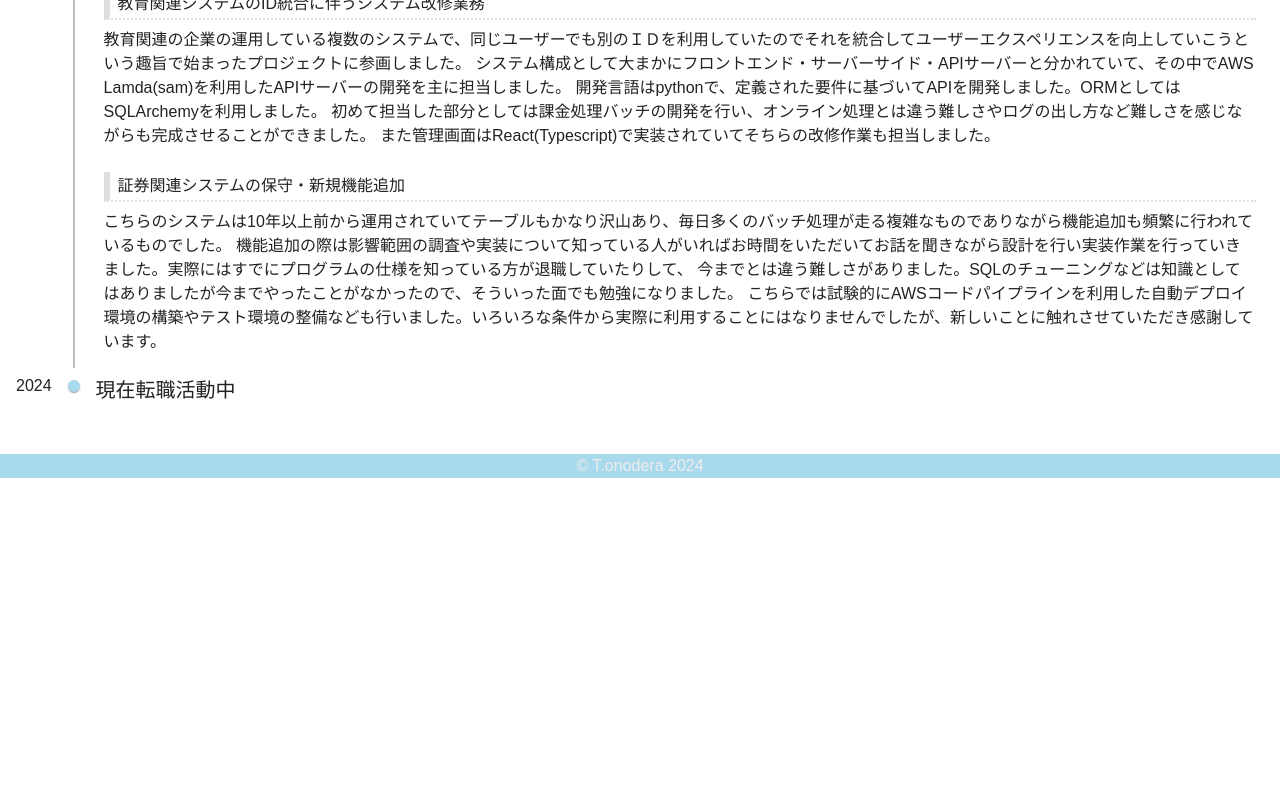
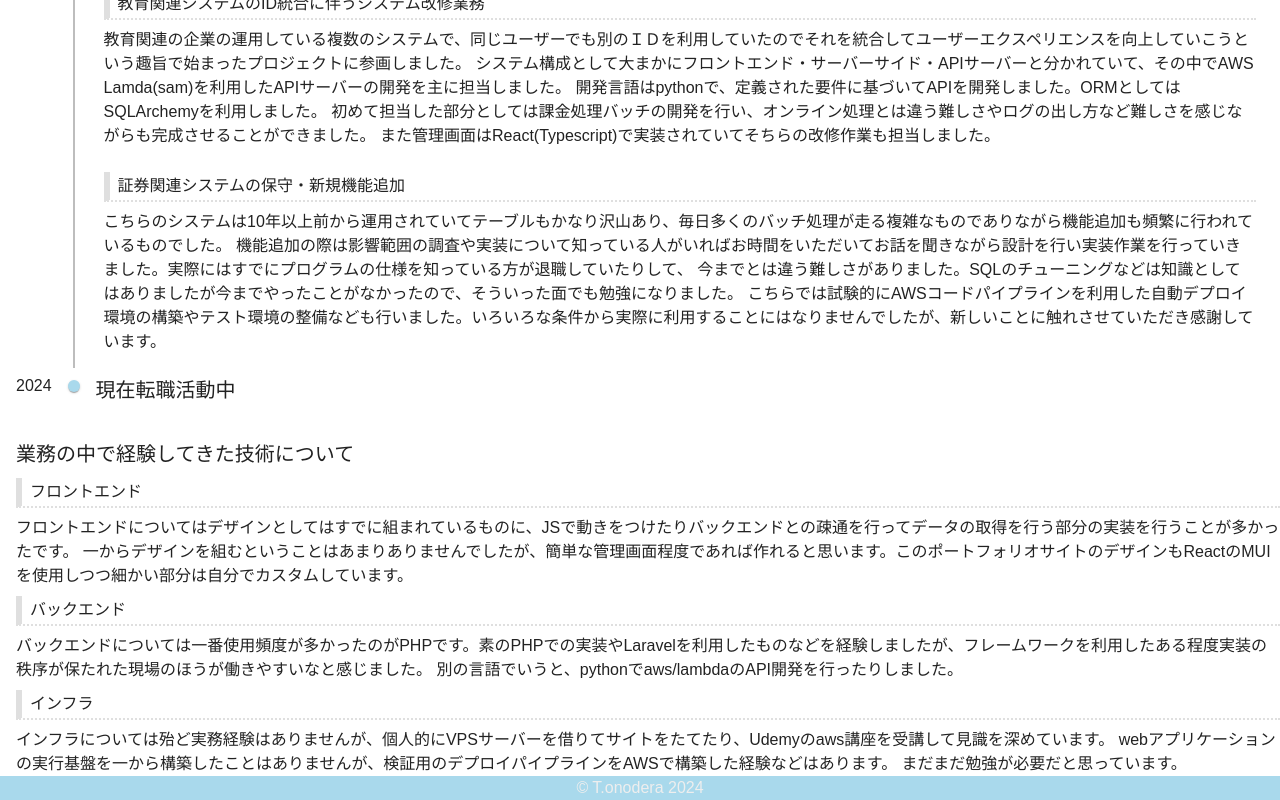
Before and after one commit to TOnodera/portfolio.t-dera.tokyo, a React (Vite) app in the folder frontend/: page / in a window 1280 px wide. Shown: the part 1123-1923 px from the top of the page. Before the commit the page ends 1601 px from the top, so only its background shows below. Built offline with nearby package versions, Linux system fonts and the light colour scheme; a web font is replaced by a local one.

Commit message:
「業務で経験してきた技術」の文言を追加

```diff
--- a/frontend/src/App.tsx
+++ b/frontend/src/App.tsx
@@ -2,6 +2,7 @@ import style from './style.module.scss';
 import Header from './components/organizations/Header';
 import Timeline from './components/organizations/Timeline';
 import { Box, Divider, Typography } from '@mui/material';
+import LeftlinedHeading from './components/atoms/LeftlineText';
 
 function App() {
   return (
@@ -19,6 +20,29 @@ function App() {
         </Box>
         <Divider />
         <Timeline />
+        <Box sx={{ marginLeft: 2 }}>
+          <Typography variant="h6" sx={{ marginBottom: 1 }}>
+            業務の中で経験してきた技術について
+          </Typography>
+          <LeftlinedHeading variant="subtitle1">
+            フロントエンド
+          </LeftlinedHeading>
+          <Typography variant="body1">
+            フロントエンドについてはデザインとしてはすでに組まれているものに、JSで動きをつけたりバックエンドとの疎通を行ってデータの取得を行う部分の実装を行うことが多かったです。
+            一からデザインを組むということはあまりありませんでしたが、簡単な管理画面程度であれば作れると思います。このポートフォリオサイトのデザインもReactのMUIを使用しつつ細かい部分は自分でカスタムしています。
+          </Typography>
+          <LeftlinedHeading variant="subtitle1">バックエンド</LeftlinedHeading>
+          <Typography variant="body1">
+            バックエンドについては一番使用頻度が多かったのがPHPです。素のPHPでの実装やLaravelを利用したものなどを経験しましたが、フレームワークを利用したある程度実装の秩序が保たれた現場のほうが働きやすいなと感じました。
+            別の言語でいうと、pythonでaws/lambdaのAPI開発を行ったりしました。
+          </Typography>
+          <LeftlinedHeading variant="subtitle1">インフラ</LeftlinedHeading>
+          <Typography variant="body1">
+            インフラについては殆ど実務経験はありませんが、個人的にVPSサーバーを借りてサイトをたてたり、Udemyのaws講座を受講して見識を深めています。
+            webアプリケーションの実行基盤を一から構築したことはありませんが、検証用のデプロイパイプラインをAWSで構築した経験などはあります。
+            まだまだ勉強が必要だと思っています。
+          </Typography>
+        </Box>
       </main>
       <footer className={style.footer}>
         <Box bgcolor="primary.main" textAlign="center" color="text.secondary">
--- a/frontend/src/components/organizations/Timeline.tsx
+++ b/frontend/src/components/organizations/Timeline.tsx
@@ -22,6 +22,7 @@ export default function Timeline() {
             flex: 0,
           },
           padding: 0,
+          marginBottom: 0,
         }}
       >
         <TimelineItem>
```
